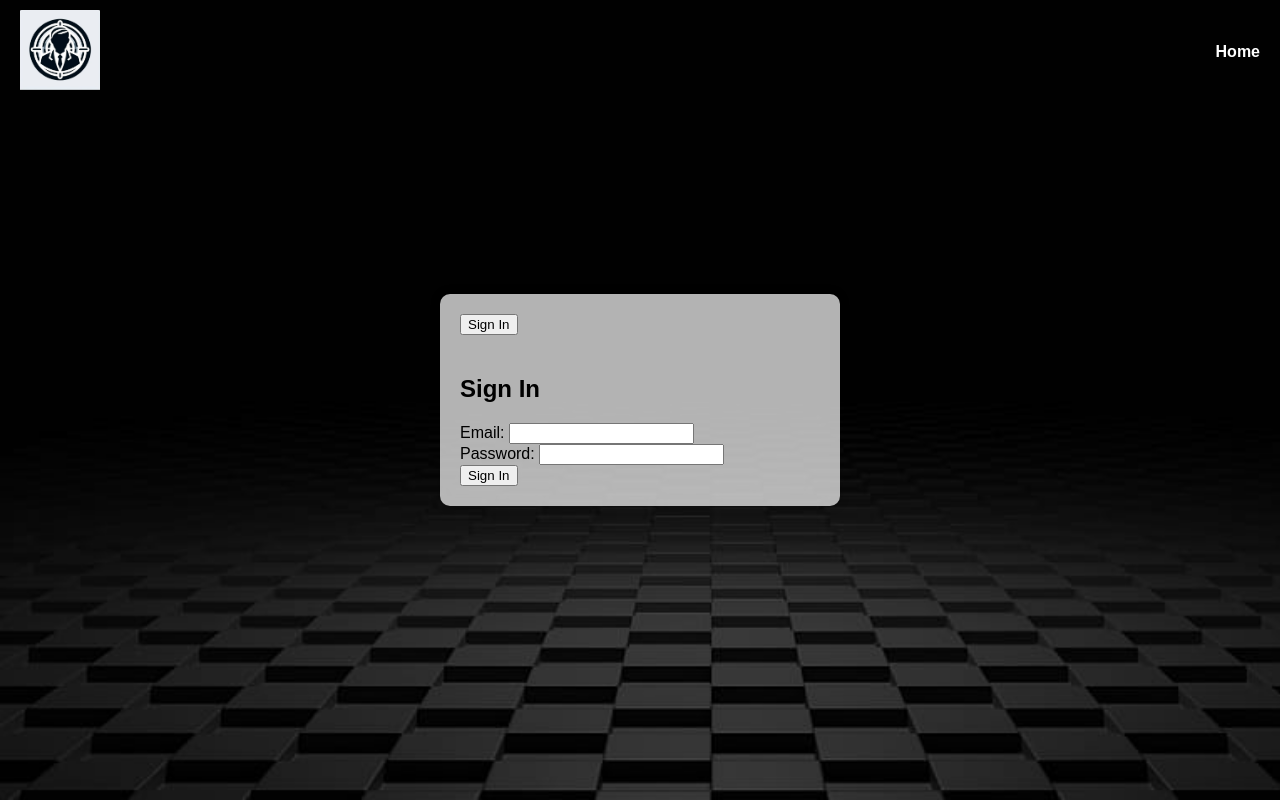
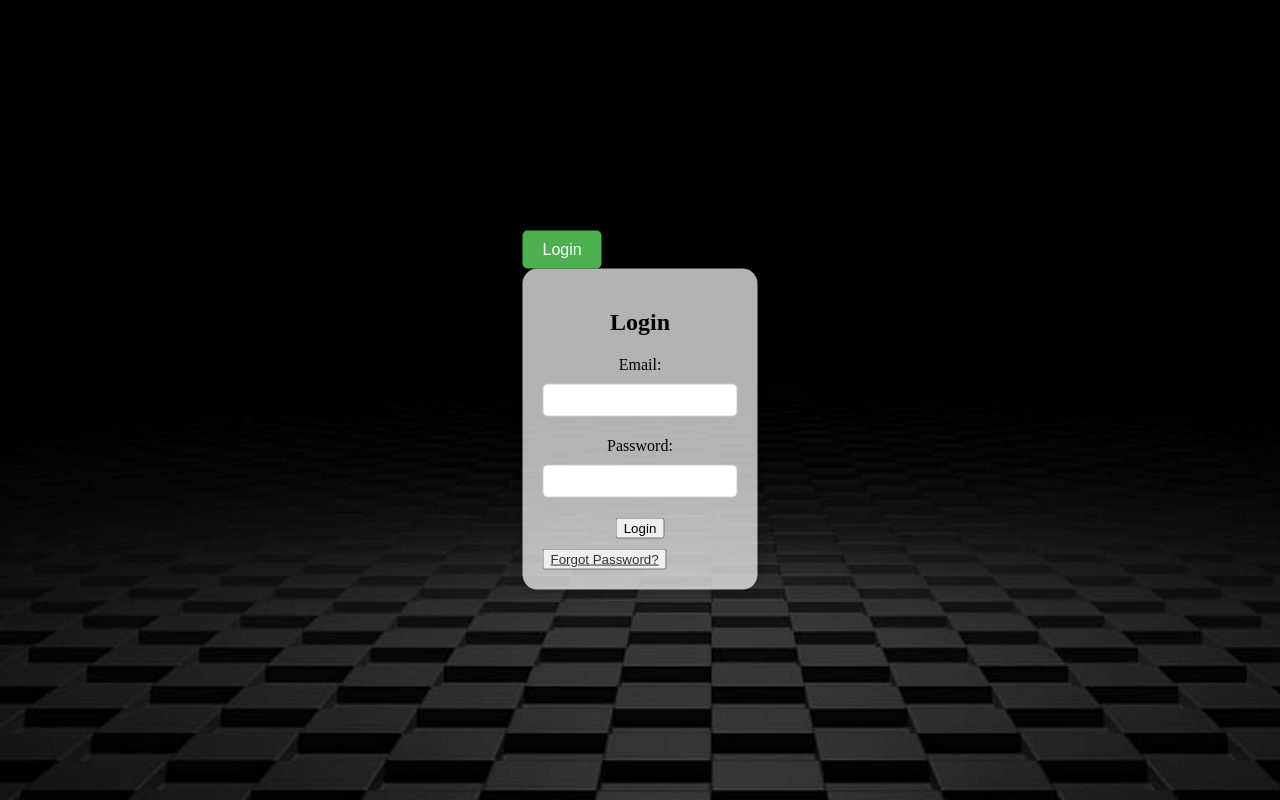
Before and after one commit to aswinshibu2001/prapth, a Flask app: template templates/login.html in a window 1280 px wide. Run offline with Flask 3, Linux system fonts and the light colour scheme; the template is opened without the code that fills it, so the values that code supplies are empty.

Commit message:
login added

```diff
--- a/static/css/login.css
+++ b/static/css/login.css
@@ -3,45 +3,67 @@ body {
   background-size: cover;
   background-repeat: no-repeat;
   background-attachment: fixed;
-  margin: 0;
-  padding: 0;
-  font-family: Arial, sans-serif;
-  display: flex;
-  justify-content: center;
-  align-items: center;
-  height: 100vh;
-}
-
-.navbar {
-  position: fixed;
-  top: 0;
-  left: 0;
-  width: 100%;
-  background-color: transparent; /* Transparent background */
-  padding: 10px 20px;
-  box-sizing: border-box;
-  display: flex;
-  justify-content: space-between;
-  align-items: center;
-  z-index: 1000; /* Ensure navbar is on top of other content */
-}
-
-.navbar a {
-  color: white;
-  text-decoration: none;
-  font-weight: bold;
 }
 
 #login-form {
-  background-color: rgba(255, 255, 255, 0.7); /* Semi-transparent white */
-  padding: 20px;
-  border-radius: 10px;
-  box-shadow: 0 0 10px rgba(0, 0, 0, 0.3); /* Shadow effect */
-  max-width: 400px;
-  width: 100%;
-  box-sizing: border-box;
+    position: absolute;
+    top: 50%;
+    left: 50%;
+    transform: translate(-50%, -50%);
+}
+
+#signup-form, #signin-form {
+    text-align: center;
+    border-radius: 15px;
+    padding: 20px;
+    background-color: rgba(255, 255, 255, 0.7); /* Semi-transparent white */
+    box-shadow: 0 0 10px rgba(0, 0, 0, 0.3); /* Shadow effect */
+    max-width: 400px; /* Adjust the width as needed */
+    margin: 0 auto; /* Center align the form */
+}
+
+form {
+    margin-top: 20px;
+}
+
+label {
+    display: block;
+    margin-bottom: 10px;
+}
+
+input, textarea {
+    width: 100%;
+    padding: 8px;
+    margin-bottom: 20px;
+    border-radius: 5px;
+    border: 1px solid #ccc;
+    box-sizing: border-box;
 }
 
 .toggle-button {
-  margin-bottom: 20px;
+    margin-top: 20px;
+    display: inline-block;
+    padding: 10px 20px;
+    background-color: #4CAF50;
+    color: white;
+    border: none;
+    border-radius: 5px;
+    cursor: pointer;
+    font-size: 16px;
 }
+
+.toggle-button:hover {
+    background-color: #45a049;
+}
+
+.forgot-password {
+    margin-top: 10px;
+    display: block;
+    color: #333;
+    text-decoration: underline;
+    cursor: pointer;
+}
+
+.forgot-password:hover {
+    color: #555;
+}
--- a/templates/login.html
+++ b/templates/login.html
@@ -6,42 +6,37 @@
     <title>Missing Persons Portal - Login</title>
     <link rel="stylesheet" href="static\css\login.css">
 </head>
-
-
-
 <body style="background-image: url('static/images/back1.jpeg'); background-size: cover; background-repeat: no-repeat; background-attachment: fixed;">
-    <nav class="navbar">
-        <a href="#" class="logo">
-            <img src="static\images\prapth-logo.jpeg" alt="Prapth Logo" width="80" height="80">
-        </a>
-        <a href="/home.html">Home</a>
-    </nav>
 
     <div id="login-form">
-        <button class="toggle-button" id="toggleSignIn">Sign In</button>
-        <button class="toggle-button" id="toggleSignUp" style="display: none;">Sign Up</button>
+        <button class="toggle-button" id="toggleSignIn">Login</button>
+        <button class="toggle-button" id="toggleSignUp" style="display: none;">Register</button>
         <div id="signup-form" style="display: none;">
-            <h2>Sign Up</h2>
+            <h2>Register</h2>
             <form>
                 <label for="email">Email:</label>
                 <input type="email" id="email" name="email" required><br>
+                <label for="name">Username:</label>
+                <input type="text" id="name" name="name" required><br>
                 <label for="password">Password:</label>
                 <input type="password" id="password" name="password" required><br>
-                <label for="name">Username:</label>
-                <input type="text" id="name" name="name" required><br>
-                <button type="submit">Sign Up</button>
+
+                <button type="submit">Register</button>
             </form>
+            <button class="toggle-button" id="toggleSignIn">Login</button>
         </div>
 
         <div id="signin-form">
-            <h2>Sign In</h2>
+            <h2>Login</h2>
             <form>
                 <label for="signin-email">Email:</label>
                 <input type="email" id="signin-email" name="signin-email" required><br>
                 <label for="signin-password">Password:</label>
                 <input type="password" id="signin-password" name="signin-password" required><br>
-                <button type="submit">Sign In</button>
+                <button type="submit">Login</button>
+                <button class="forgot-password" id="forgotPassword">Forgot Password?</button>
             </form>
+            <button class="toggle-button" id="toggleSignUp" style="display: none;">Register</button>
         </div>
 
         <button id="signout" style="display: none;">Sign Out</button>
@@ -53,6 +48,13 @@
     </div>
 
     <script>
+        const toggleSignUpForm = () => {
+            document.getElementById("signin-form").style.display = "none";
+            document.getElementById("signup-form").style.display = "block";
+            document.getElementById("toggleSignIn").style.display = "inline-block";
+            document.getElementById("toggleSignUp").style.display = "none";
+        }
+
         const toggleSignInForm = () => {
             document.getElementById("signin-form").style.display = "block";
             document.getElementById("signup-form").style.display = "none";
@@ -60,13 +62,6 @@
             document.getElementById("toggleSignUp").style.display = "inline-block";
         }
 
-        const toggleSignUpForm = () => {
-            document.getElementById("signin-form").style.display = "none";
-            document.getElementById("signup-form").style.display = "block";
-            document.getElementById("toggleSignIn").style.display = "inline-block";
-            document.getElementById("toggleSignUp").style.display = "none";
-        }
-
         document.getElementById("toggleSignIn").addEventListener("click", toggleSignInForm);
         document.getElementById("toggleSignUp").addEventListener("click", toggleSignUpForm);
     </script>
```
